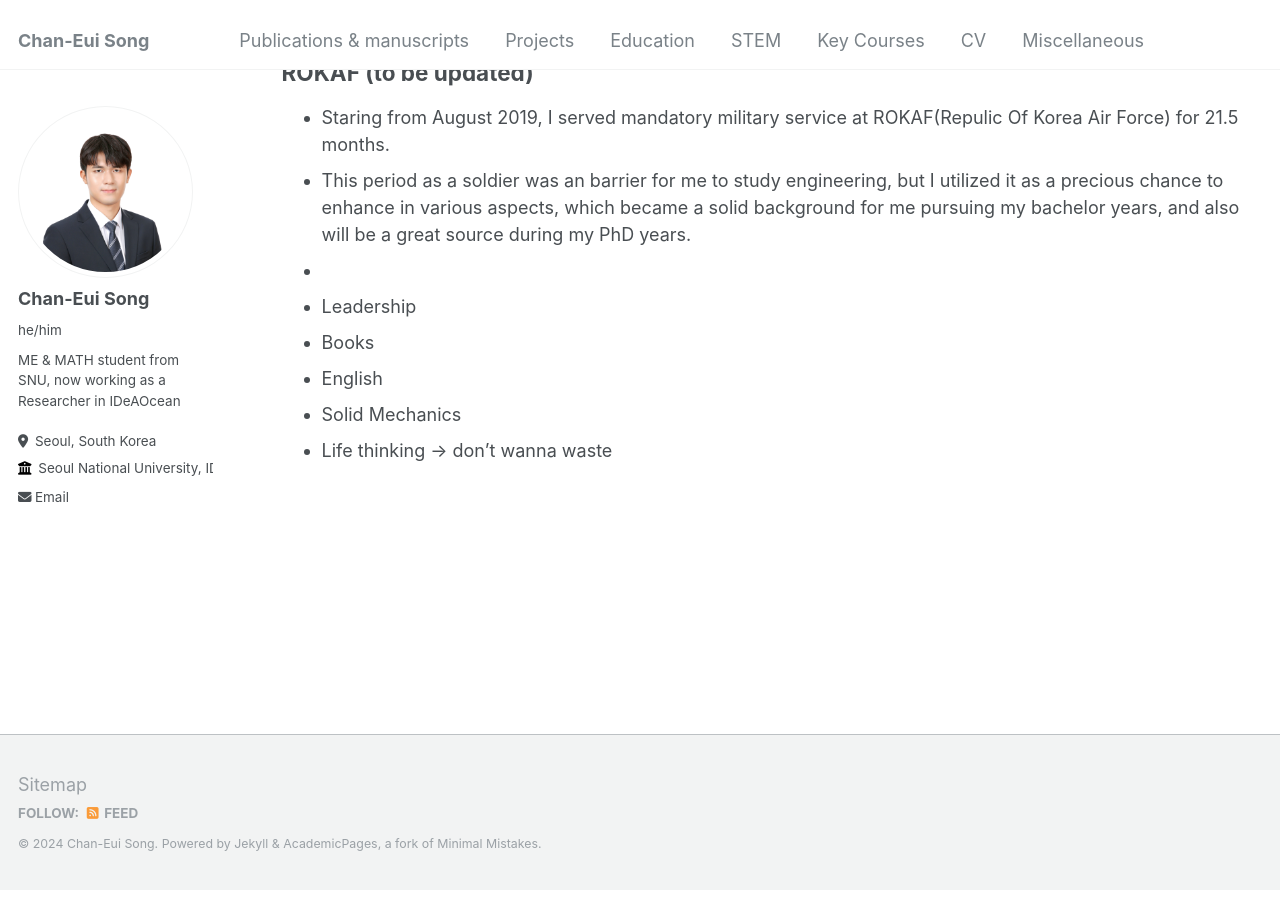
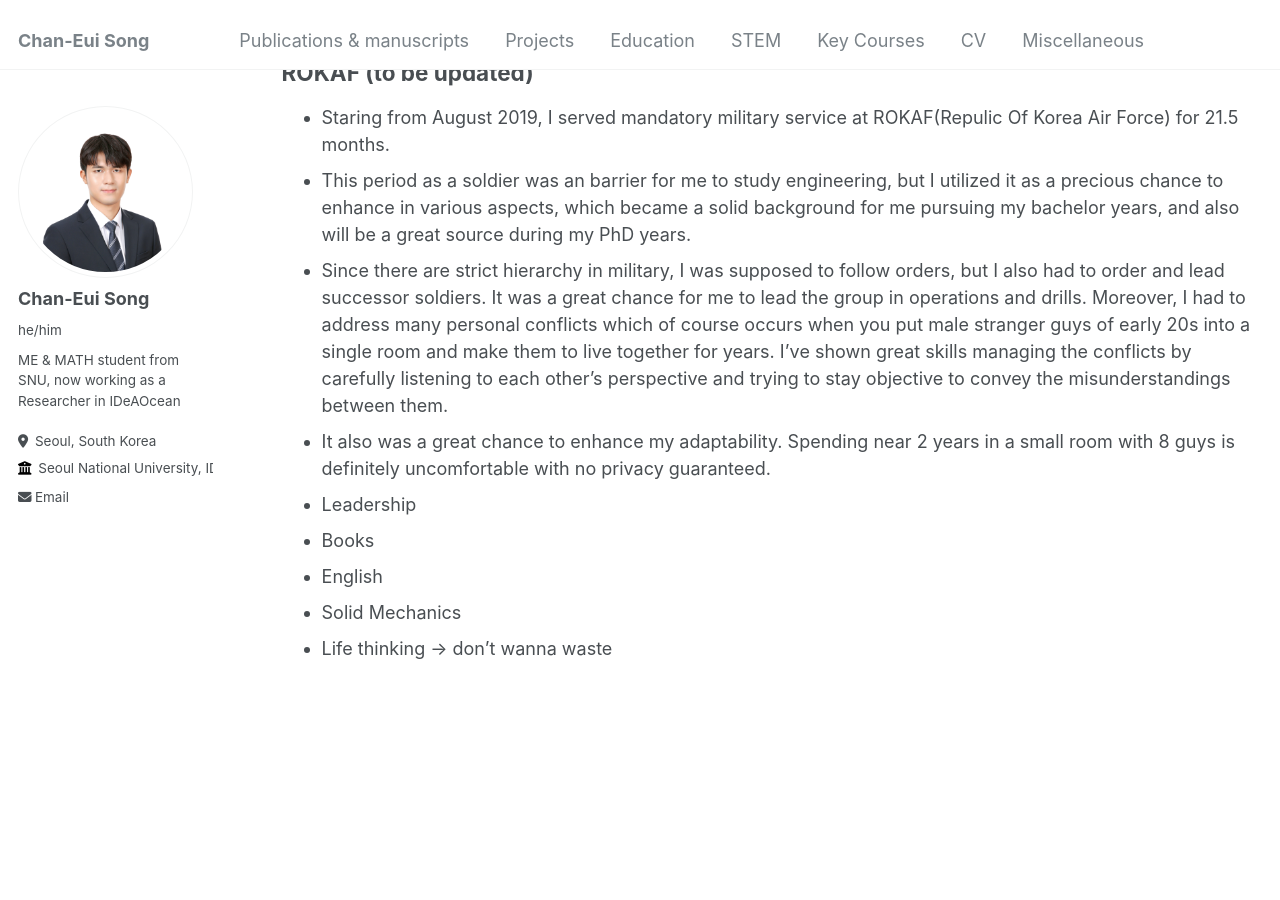
Before and after one commit to cksdml1014/chanisong, a Jekyll site: the page built from _pages/Miscellaneous.md, in a window 1280 px wide and 900 px high, scrolled down 1897 px. Built offline with Jekyll 4.4.1, drawn with Linux system fonts in a browser that asks for light colours.

Commit message:
Update Miscellaneous.md

```diff
--- a/_pages/Miscellaneous.md
+++ b/_pages/Miscellaneous.md
@@ -41,7 +41,8 @@ I documented my entire exchange experience in detail through Instagram, writing
 ## ROKAF (to be updated)
 - Staring from August 2019, I served mandatory military service at ROKAF(Repulic Of Korea Air Force) for 21.5 months.
 - This period as a soldier was an barrier for me to study engineering, but I utilized it as  a precious chance to enhance in various aspects, which became a solid background for me pursuing my bachelor years, and also will be a great source during my PhD years.
--
+- Since there are strict hierarchy in military, I was supposed to follow orders, but I also had to order and lead successor soldiers. It was a great chance for me to lead the group in operations and drills. Moreover, I had to address many personal conflicts which of course occurs when you put male stranger guys of early 20s into a single room and make them to live together for years. I've shown great skills managing the conflicts by carefully listening to each other's perspective and trying to stay objective to convey the misunderstandings between them.
+- It also was a great chance to enhance my adaptability. Spending near 2 years in a small room with 8 guys is definitely uncomfortable with no privacy guaranteed.
 - Leadership
 - Books
 - English
```
